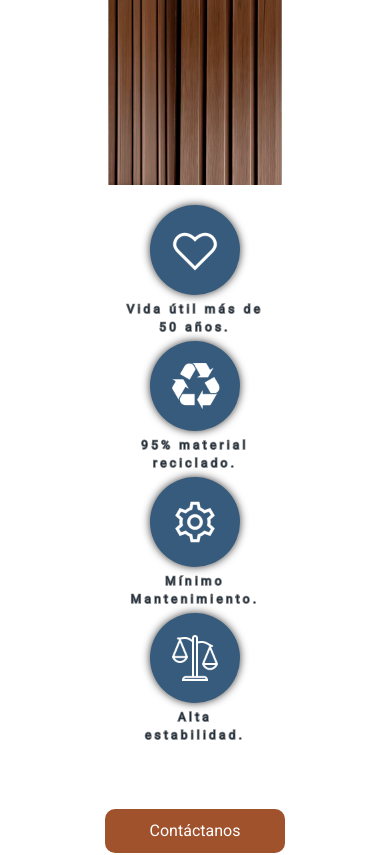
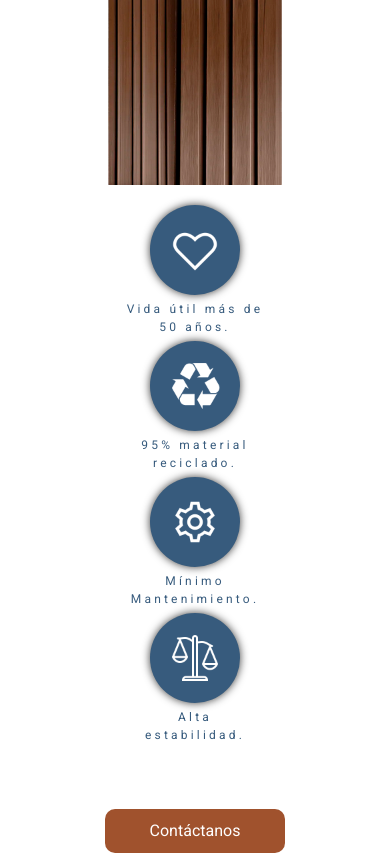
Before and after one commit to luisantonio16/MadeiraTech, a React (Vite) app: page /compuestos/norx in a window 390 px wide. Shown: the part 1095-1950 px from the top of the page. Built offline with nearby package versions, Linux system fonts and the light colour scheme; a web font is replaced by a local one.

Commit message:
ultimos cambios

```diff
--- a/src/styles/subCategorias.css
+++ b/src/styles/subCategorias.css
@@ -601,12 +601,6 @@ height: 220px;
   font-size: 12px;
   color: var(--color-Primary);
   letter-spacing: .2rem;
-  -webkit-text-stroke: .1rem #00000080;
-  /* text-shadow:
-    -1px -1px 0 #00000080,
-    1px -1px 0 #00000080,
-    -1px 1px 0 #00000080,
-    1px 1px 0 #00000080; */
 }
 
 .circle-imagen-texto{
```
